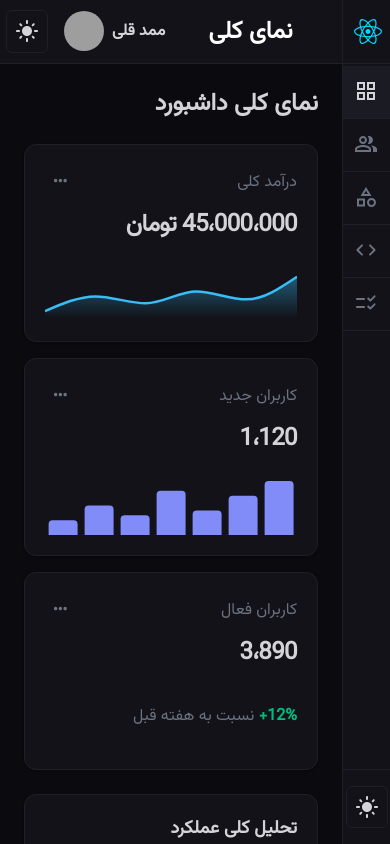
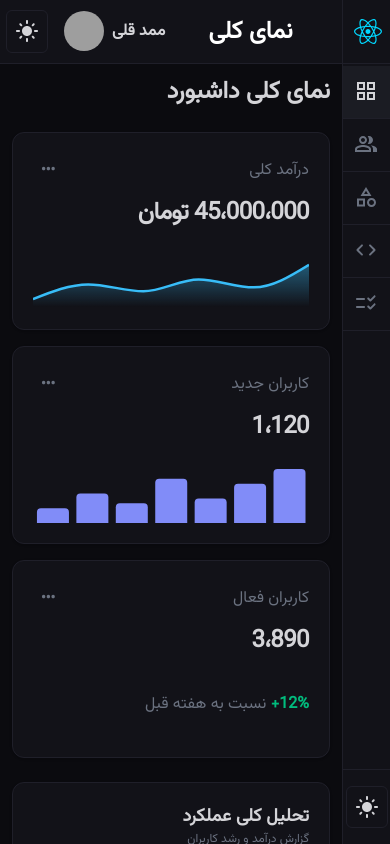
Before and after one commit to ImRez69/SaaS-Dashboard, a React (Vite) app: page / in a window 390 px wide. Shown: the top 844 px of the page. Built offline with nearby package versions, Linux system fonts and the light colour scheme; grey boxes are pictures that could not be loaded.

Commit message:
Added Todos Responsive

```diff
--- a/src/components/layouts/MainLayout.jsx
+++ b/src/components/layouts/MainLayout.jsx
@@ -9,7 +9,7 @@ export default function MainLayout({ children, activeId, onSetStatus }) {
         <Sidebar activeId={activeId} onSetStatus={onSetStatus} />
         <div className="flex flex-1 flex-col">
           <Topbar activeId={activeId} />
-          <main className="flex-1 p-6">{children}</main>
+          <main className="flex-1 p-6 max-md:p-3">{children}</main>
         </div>
       </div>
     </TodosProvider>
--- a/src/components/practices/todos/TodoItems.jsx
+++ b/src/components/practices/todos/TodoItems.jsx
@@ -24,7 +24,7 @@ export default function TodoItems({
   return (
     <li className="flex-center min-h-30 w-full">
       {editMode ? (
-        <div className="flex-center-between w-full px-8 py-4">
+        <div className="flex-center-between w-full px-8 py-4 max-md:gap-2 max-md:px-1">
           <textarea
             type="text"
             value={editInputValue}
@@ -54,7 +54,7 @@ export default function TodoItems({
           </div>
         </div>
       ) : (
-        <div className="flex-center-between relative w-full flex-wrap px-8 py-4">
+        <div className="flex-center-between relative w-full flex-wrap px-8 py-4 max-md:px-1">
           <label
             className={twMerge(
               "flex-center-start w-3/4 cursor-pointer pr-2 transition-all hover:opacity-70", // 1. Base & Layout Style
@@ -94,7 +94,7 @@ export default function TodoItems({
             <DeleteIcon deleteHandler={() => deleteTodo(todo?.id)} />
           </div>
 
-          <span className="text-md absolute top-4 left-1/2 -translate-x-1/2 -translate-y-1/2 opacity-50">
+          <span className="text-md absolute top-4 left-1/2 -translate-x-1/2 -translate-y-1/2 opacity-50 max-md:top-0 max-md:text-sm">
             {todo.createdAt}
           </span>
         </div>
```
